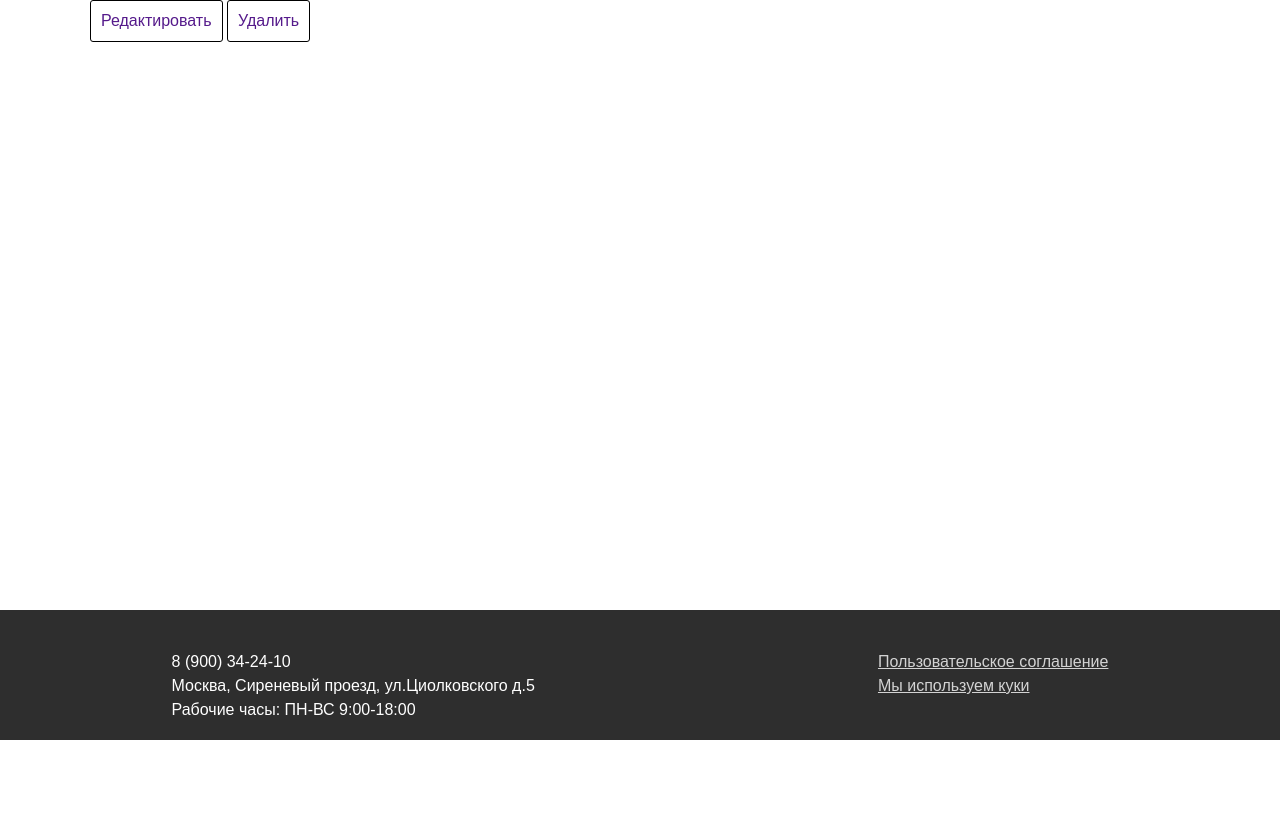
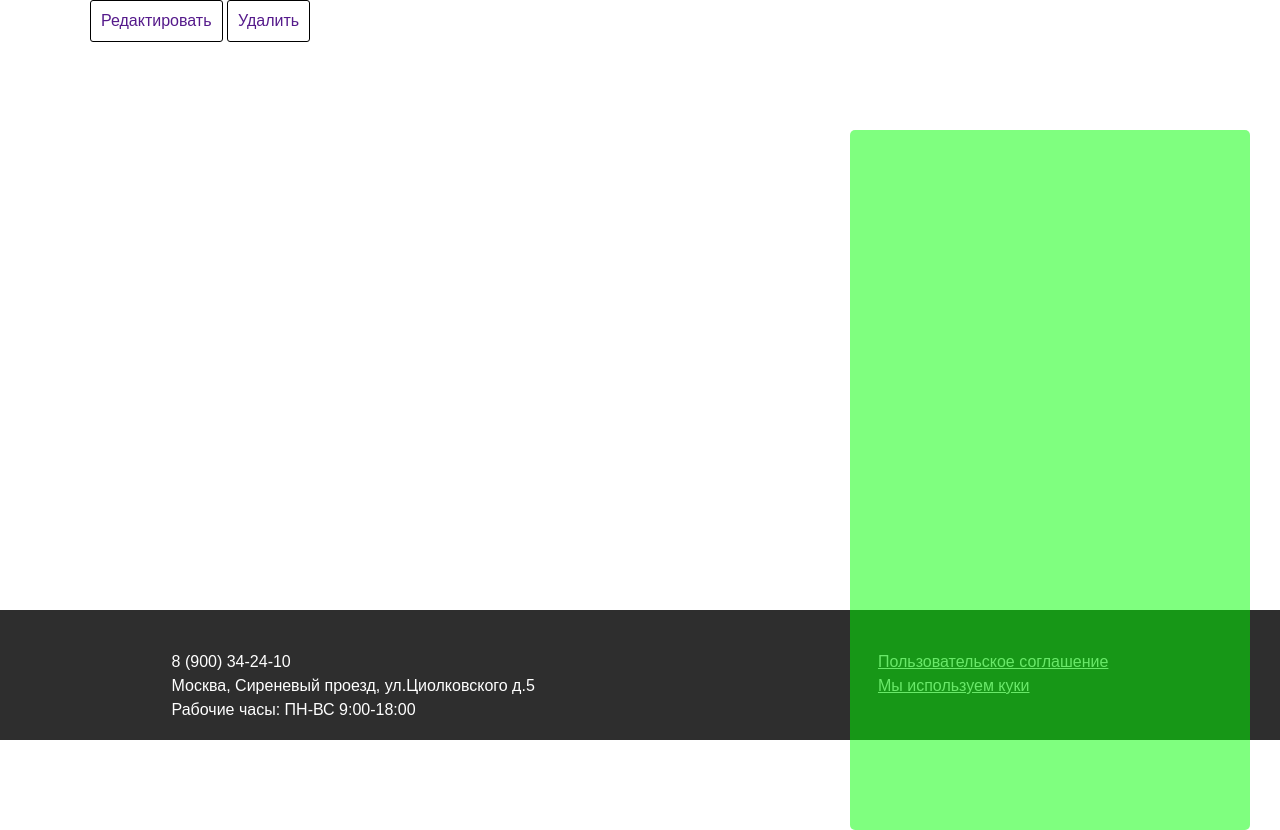
Before and after one commit to universe-walker/shop-django, a Django app: template category/templates/category/category_detail.html in a window 1280 px wide. Shown: the part 60-890 px from the top of the page. Before the commit the page ends 800 px from the top, so only its background shows below. Run offline with Django 3.2, Linux system fonts and the light colour scheme; the template is opened without the code that fills it, so the values that code supplies are empty.

Commit message:
Add management_form tag

```diff
--- a/category/static/css/category_detail.css
+++ b/category/static/css/category_detail.css
@@ -74,3 +74,13 @@
   text-decoration: none;
   color: #333333;
 }
+
+.filter {
+  height: 700px;
+  width: 400px;
+  background-color: rgba(0, 255, 0, 0.5);
+  position: absolute;
+  right: 30px;
+  top: 190px;
+  border-radius: 5px;
+}
--- a/category/templates/category/_base_form.html
+++ b/category/templates/category/_base_form.html
@@ -16,6 +16,7 @@
         <form action="{% block action %}{% endblock %}" method="POST" enctype="multipart/form-data">
           {% csrf_token %}
           {% block form_body %}
+            {{ form.management_form }}
             {% for field in form %}
               <div class="form__label">
                 {{ field.label_tag }}
@@ -35,4 +36,5 @@
       </div>
     </div>
   </div>
+  {% block extra_content %}{% endblock %}
 {% endblock %}
```
